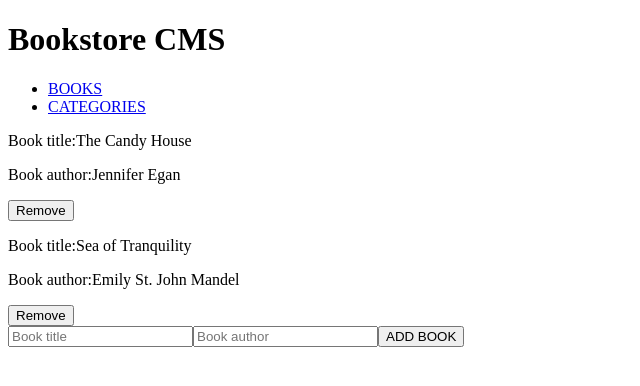
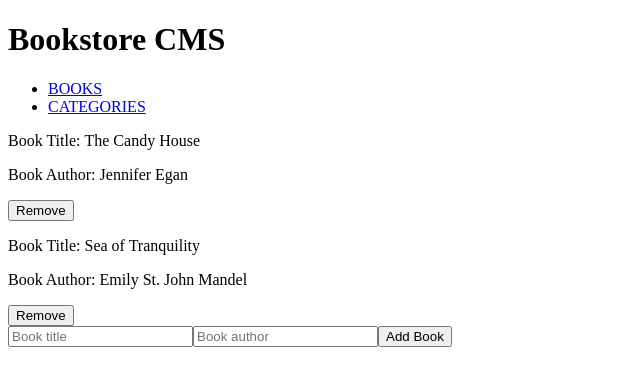
Before and after one commit to DJ-MrJay/bookstore, a React (Create React App) app: page / in a window 1280 px wide. Shown: the top 386 px of the page, without its empty margins (0-640 px from the left). Built offline with nearby package versions, Linux system fonts and the light colour scheme.

Commit message:
Update components

```diff
--- a/src/components/BookCard.js
+++ b/src/components/BookCard.js
@@ -1,6 +1,6 @@
 import React from 'react';
 import PropTypes from 'prop-types';
-import Books from './Books';
+import BookInfos from './BookInfos';
 
 const BookCard = (props) => {
   const { books } = props;
@@ -8,7 +8,7 @@ const BookCard = (props) => {
     <div>
       {books.map((book) => (
         <div key={book.id}>
-          <Books book={book} />
+          <BookInfos book={book} />
         </div>
       ))}
     </div>
--- a/src/components/Books.js
+++ b/src/components/BookInfos.js
@@ -1,16 +1,16 @@
 import React from 'react';
 import PropTypes from 'prop-types';
 
-const Books = (props) => {
+const BookInfos = (props) => {
   const { book } = props;
   return (
     <>
       <p>
-        Book title:
+        Book Title:&nbsp;
         {book.title}
       </p>
       <p>
-        Book author:
+        Book Author:&nbsp;
         {book.author}
       </p>
       <button type="button">Remove</button>
@@ -18,8 +18,8 @@ const Books = (props) => {
   );
 };
 
-Books.propTypes = {
+BookInfos.propTypes = {
   book: PropTypes.node.isRequired,
 };
 
-export default Books;
+export default BookInfos;
--- a/src/components/Form.js
+++ b/src/components/Form.js
@@ -4,7 +4,7 @@ const Form = () => (
   <form>
     <input type="text" placeholder="Book title" />
     <input type="text" placeholder="Book author" />
-    <button type="button">ADD BOOK</button>
+    <button type="button">Add Book</button>
   </form>
 );
 
```
